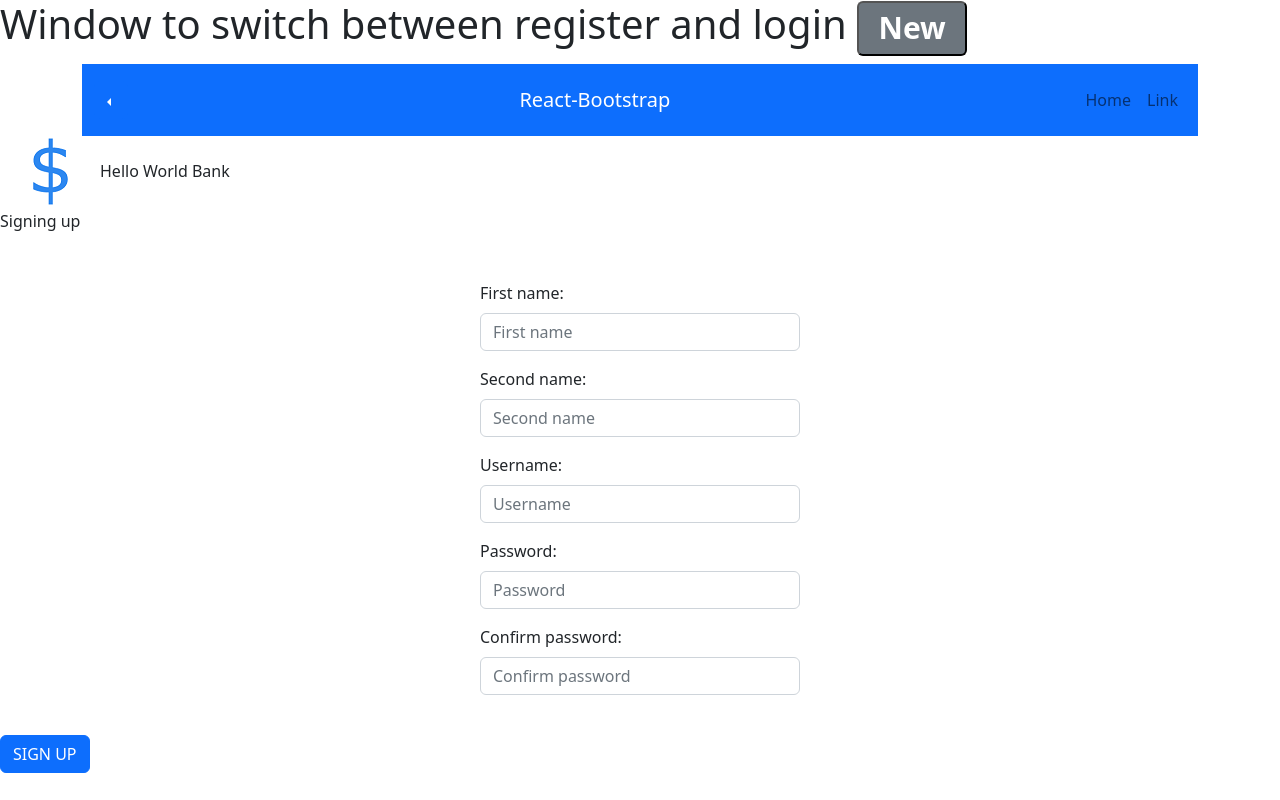
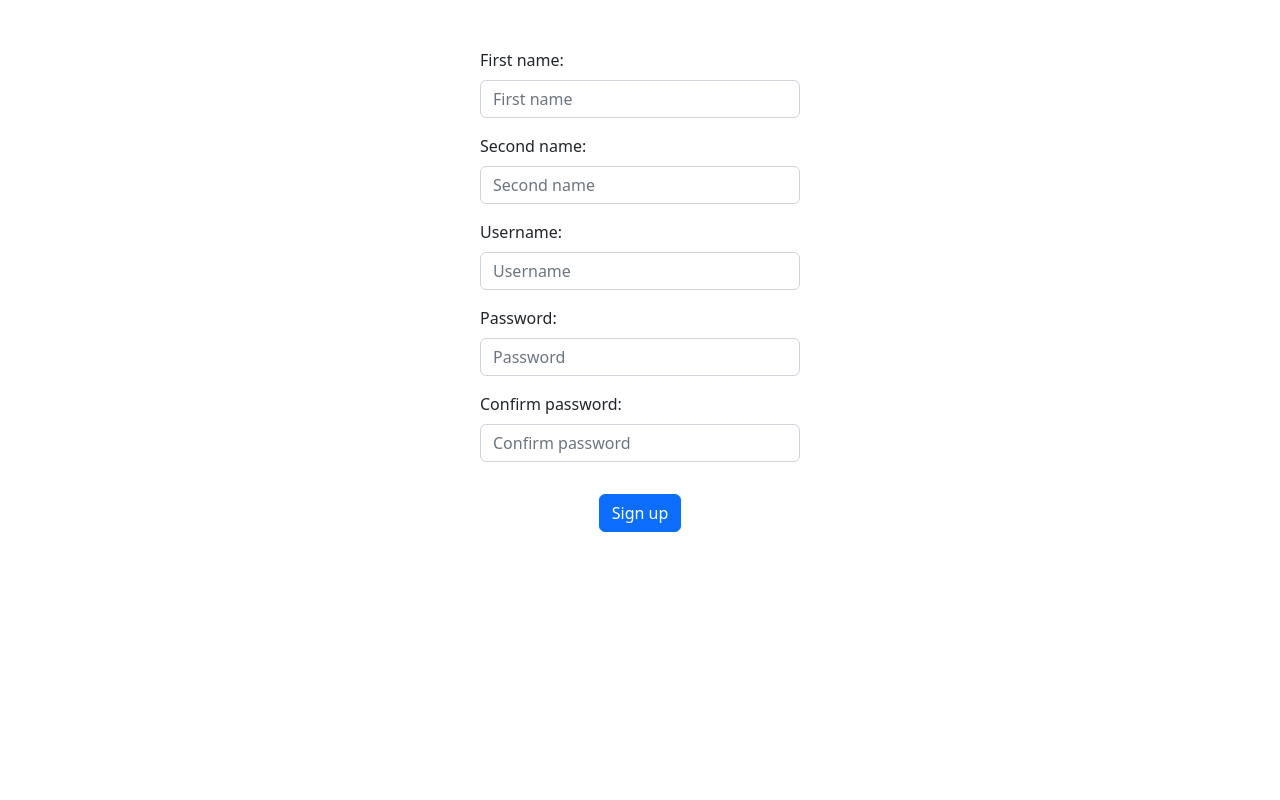
Before and after one commit to christenis98/RealWorldApp, a React (Create React App) app in the folder bank-frontend/: page / in a window 1280 px wide. Built offline with nearby package versions, Linux system fonts and the light colour scheme.

Commit message:
Ivan - sing up finished

```diff
--- a/bank-frontend/src/App.js
+++ b/bank-frontend/src/App.js
@@ -7,13 +7,6 @@ import DropStartComponent from './js/DropStartComponent';
 function App() {
   return (
     <div>
-      <h1>
-        Window to switch between register and login{' '}
-        <Badge bg="secondary" as="Button">
-          New
-        </Badge>
-      </h1>
-      <DropStartComponent />
       <Signup />
     </div>
   );
--- a/bank-frontend/src/js/Signup.jsx
+++ b/bank-frontend/src/js/Signup.jsx
@@ -1,15 +1,8 @@
-
 import { Form, Button } from "react-bootstrap";
-import dollar_sign from '../img/dollar_sign.png';
 
 function Signup() {
   return (
     <div>
-        <header>
-          <img src={dollar_sign} className="h-100" alt="" />
-          Hello World Bank
-          <p>Signing up</p>
-        </header>
       <Form>
         <Form.Group className="mt-5 mb-3 w-25 mx-auto">
           <Form.Label>First name</Form.Label>:
@@ -31,13 +24,13 @@ function Signup() {
           <Form.Label>Confirm password</Form.Label>:
           <Form.Control type="password" placeholder="Confirm password" />
         </Form.Group>
-
-          <Button className="mt-4">
-            SIGN UP
+        <div className="text-center">
+          <Button className="mt-3">
+            Sign up
           </Button>
+        </div>
       </Form>
     </div>
   );
 }
-
 export default Signup;
```
Lines whose indentation alone changed are shown as unchanged.
